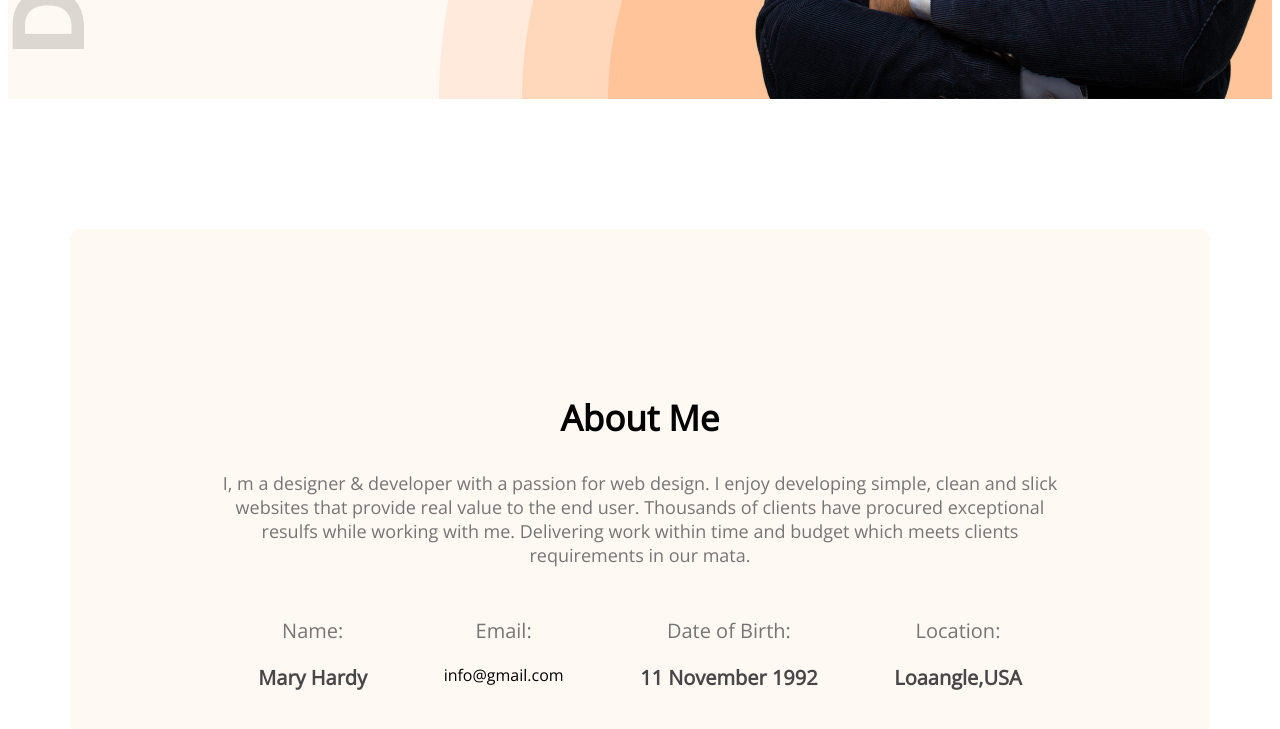
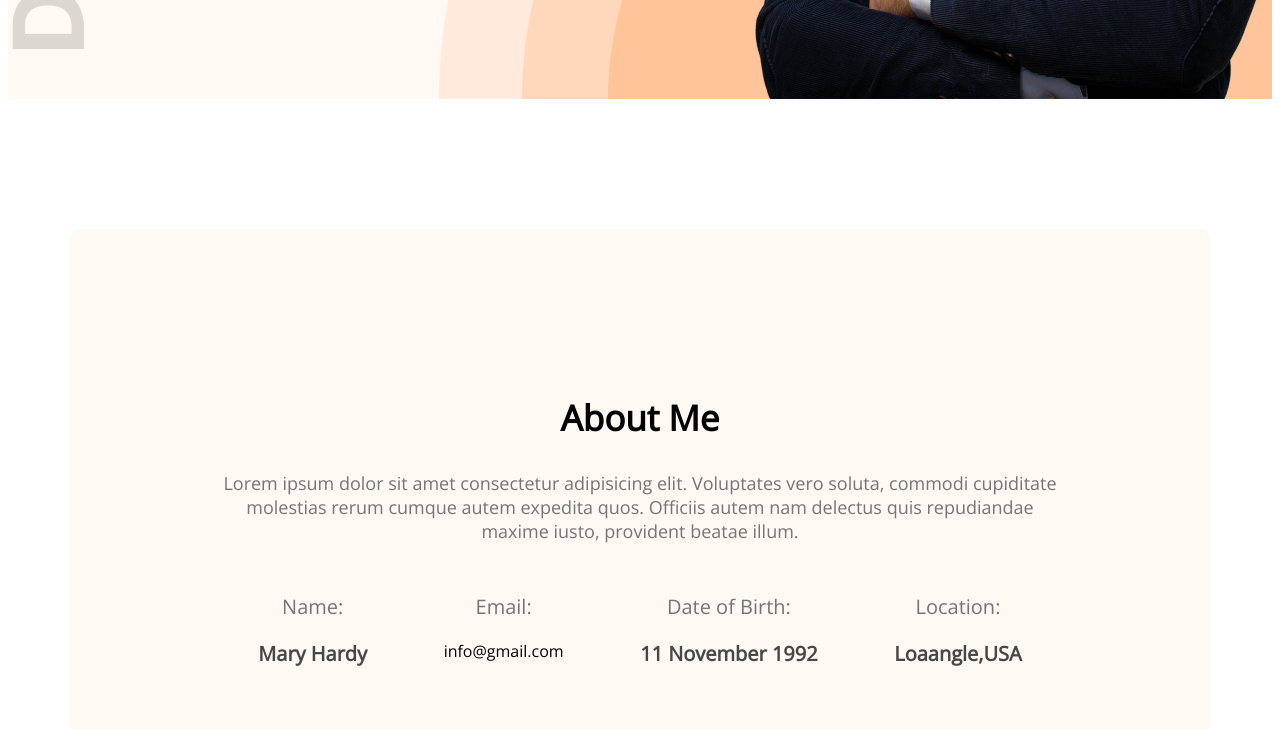
Before and after one commit to MaseatNahar/developer-portfolio, a plain HTML site: page index.html in a window 1280 px wide. Shown: the part 813-1542 px from the top of the page. Drawn offline with nearby package versions, Linux system fonts and the light colour scheme.

Commit message:
para changed

```diff
--- a/index.html
+++ b/index.html
@@ -41,13 +41,12 @@
       <section class="about">
         <h3 class="section-title">About Me</h3>
         <p class="section-discription">
-          I, m a designer & developer with a passion for web design. I enjoy
-          developing simple, clean and slick websites that provide real value to
-          the end user. Thousands of clients have procured exceptional resulfs
-          while working with me. Delivering work within time and budget which
-          meets clients requirements in our mata.
+          Lorem ipsum dolor sit amet consectetur adipisicing elit. Voluptates
+          vero soluta, commodi cupiditate molestias rerum cumque autem expedita
+          quos. Officiis autem nam delectus quis repudiandae maxime iusto,
+          provident beatae illum.
         </p>
-        <div class="about-info-container ">
+        <div class="about-info-container">
           <div class="about-info">
             <p class="info-title">Name:</p>
             <p class="info-description">Mary Hardy</p>
```
Lines whose indentation alone changed are shown as unchanged.
